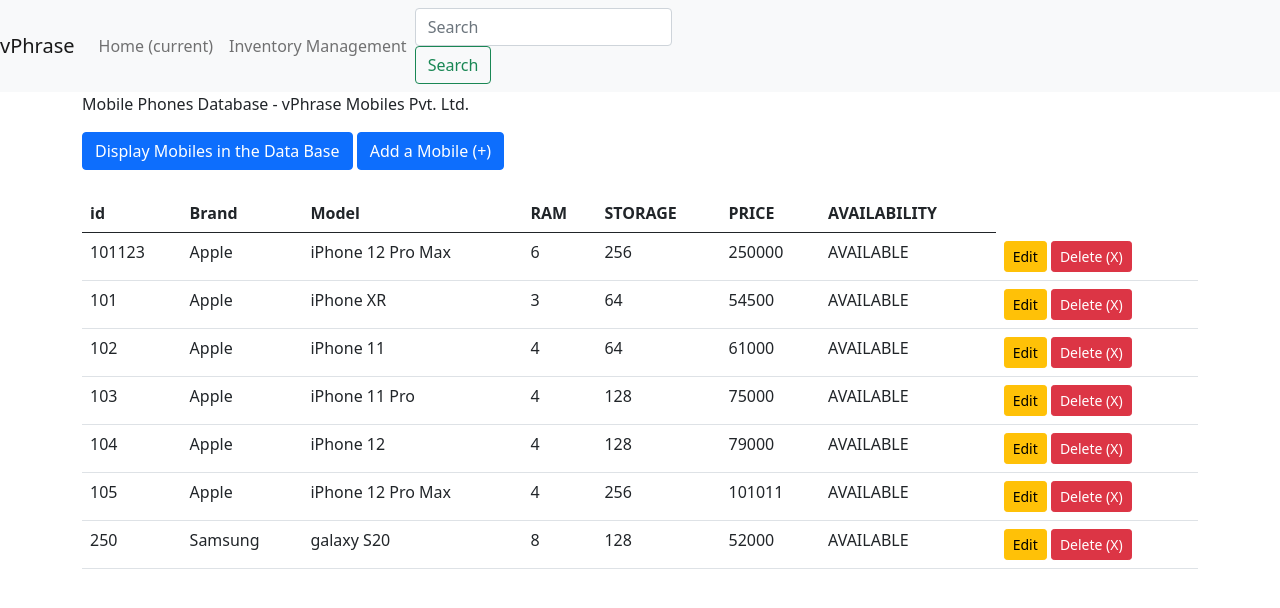
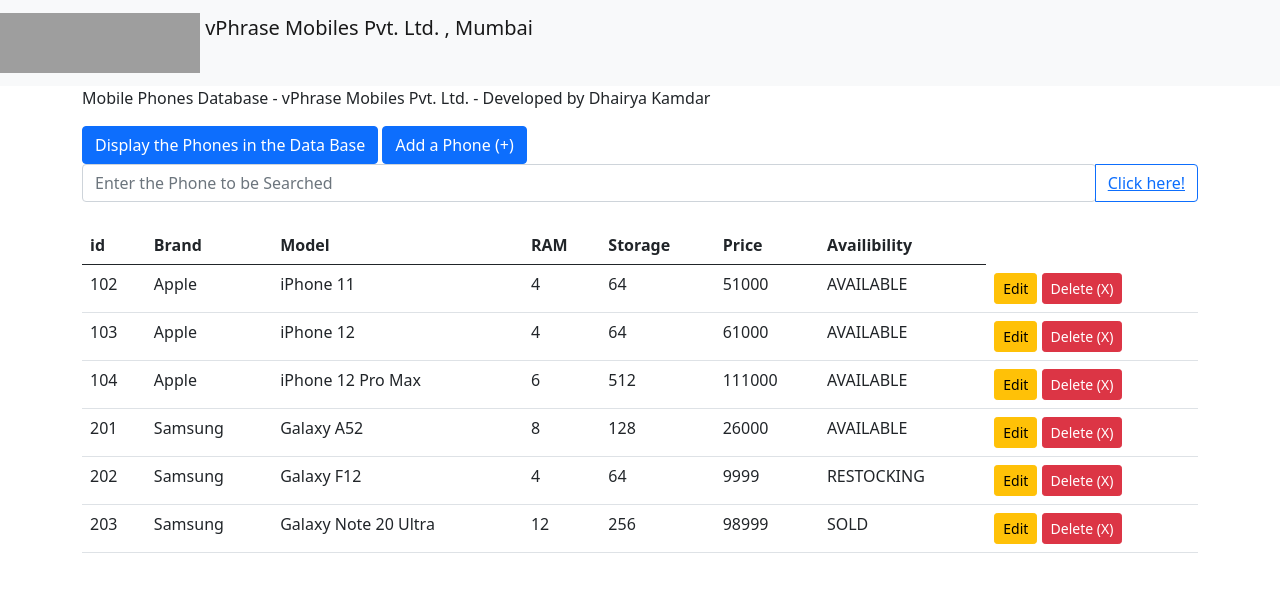
Before and after one commit to dhairyakamdar/vphrase-round3-dhairyakamdar, a Django app: page /del_mobile/1 in a window 1280 px wide. Shown: the top 608 px of the page. Run offline with Django 3.2, Linux system fonts and the light colour scheme; data comes from the database, SQL or seed files in the repository; some libraries are stand-ins or nearby versions; grey boxes are pictures that could not be loaded.

Commit message:
Do Something Once More

```diff
--- a/inventory/forms.py
+++ b/inventory/forms.py
@@ -3,5 +3,5 @@ from .models import *
 
 class mobileform(forms.ModelForm):
     class Meta:
-            model = mobile
-            fields = ('idno','brand','name','ram','storage','price','stock')
+            model = phone
+            fields = ('idno','brand','name','ram','storage','price','availibility')
--- a/inventory/models.py
+++ b/inventory/models.py
@@ -1,20 +1,22 @@
 from django.db import models
 
 # Create your models here.
-class mobile(models.Model):
+class phone(models.Model):
     idno = models.IntegerField()
     brand = models.CharField(max_length=50)
     name = models.CharField(max_length=50)
     ram = models.IntegerField()
     storage = models.IntegerField()
     price = models.IntegerField()
+    # stock_qty = models.IntegerField()
     choice = (
-        ('AVAILABLE ','Item Ready to be Sold'),
-        ('SOLD','Item Soldout'),
-        ('Restocking','Item will be Restocked in a few Days')
+    ('AVAILABLE ','Item Ready to be Sold'),
+    ('SOLD','Item Soldout'),
+    ('RESTOCKING','Item will be Restocked in a few Days')
     )
-    stock = models.CharField(choices=choice,default="AVAILABLE",max_length=50)
-   # class Meta:
-       # abstract = True
+    availibility = models.CharField(choices=choice,default="AVAILABLE",max_length=50)
+
+    # class Meta:
+    #     abstract = True
     def __str__(self):
         return 'Name : {0} Brand : {1} Price: {2}'.format(self.name,self.brand,self.price)
--- a/inventory/templates/add_new.html
+++ b/inventory/templates/add_new.html
@@ -18,8 +18,8 @@
                 </div>
             </div>
             {% endfor %}
-
-            <button type="submit" class="btn btn-primary" name="button">Add Mobile</button>
+            <br>
+            <button type="submit" class="btn btn-primary" name="button">Add Phone</button>
 
         </form>
     </div>
--- a/inventory/templates/base.html
+++ b/inventory/templates/base.html
@@ -1,7 +1,6 @@
 <html>
-
     <head>
-        <title>Inventory</title>
+        <title>vPhrase Inventory Management System </title>
     </head>
 
    {% load static %}
@@ -12,28 +11,16 @@
 <body>
 
 
-<nav class="navbar navbar-expand-lg navbar-light bg-light">
-  <a class="navbar-brand" href="{% url 'display_mobiles' %}">vPhrase</a>
-  <button class="navbar-toggler" type="button" data-toggle="collapse" data-target="#navbarSupportedContent" aria-controls="navbarSupportedContent" aria-expanded="false" aria-label="Toggle navigation">
-    <span class="navbar-toggler-icon"></span>
-  </button>
+<nav class="navbar navbar-light bg-light">
+  <a class="navbar-brand" href="{% url 'display_mobiles' %}">
+    <img src="{% static 'logo.png' %}" width="200" height="60" class="d-inline-block align-top" alt="">
+    vPhrase Mobiles Pvt. Ltd. , Mumbai
+  </a>
+</nav>
 
-  <div class="collapse navbar-collapse" id="navbarSupportedContent">
-    <ul class="navbar-nav mr-auto">
-      <li class="nav-item active">
-        <a class="nav-link" href="#">Home <span class="sr-only">(current)</span></a>
-      </li>
-      <li class="nav-item">
-        <a class="nav-link" href="#">Inventory Management</a>
-      </li>
 
-    </ul>
-    <form class="form-inline my-2 my-lg-0">
-      <input class="form-control mr-sm-2" type="search" placeholder="Search" aria-label="Search">
-      <button class="btn btn-outline-success my-2 my-sm-0" type="submit">Search</button>
-    </form>
-  </div>
-</nav>
+
+
 
 <div class ="container">
 
--- a/inventory/templates/index.html
+++ b/inventory/templates/index.html
@@ -2,11 +2,16 @@
 
 {% block body %}
  <div class = "button-group">
-    <p class="font-weight-bold">Mobile Phones Database - vPhrase Mobiles Pvt. Ltd. </p>
- <a href ="{% url 'display_mobiles' %}" class="btn btn-primary btn-md" role="button"> Display Mobiles in the Data Base </a>
- <a href ="{% url 'add_mobile' %}" class="btn btn-primary btn-md" role="button"> Add a Mobile (+) </a>
+    <p class="font-weight-bold">Mobile Phones Database - vPhrase Mobiles Pvt. Ltd.    - Developed by Dhairya Kamdar</p>
+ <a href ="{% url 'display_mobiles' %}" class="btn btn-primary btn-md" role="button"> Display the Phones in the Data Base </a>
+ <a href ="{% url 'add_mobile' %}" class="btn btn-primary btn-md" role="button"> Add a Phone (+) </a>
 
-
+ <div class="input-group">
+  <input type="search" class="form-control rounded" placeholder="Enter the Phone to be Searched" aria-label="Search"
+    aria-describedby="search-addon" />
+  <button type="button" class="btn btn-outline-primary">
+  <a href="{% url 'display_mobiles' %}">Click here!</a>
+  </button>
 </div>
 
 <br>
@@ -19,9 +24,10 @@
             <th>Brand</th>
             <th>Model</th>
             <th>RAM  </th>
-            <th>STORAGE </th>
-            <th>PRICE </th>
-            <th>AVAILABILITY </th>
+            <th>Storage </th>
+            <th>Price </th>
+            {% comment %} <th>Stock Qty</th> {% endcomment %}
+            <th>Availibility </th>
         </tr>
     </thread>
 
@@ -34,7 +40,8 @@
             <td>{{ item.ram }}</td>
             <td>{{ item.storage }} </td>
             <td>{{ item.price }} </td>
-            <td>{{ item.stock }} </td>
+            {% comment %} <td>{{ item.stock_qty }} </td> {% endcomment %}
+            <td>{{ item.availibility }} </td>
             <td>
                 <a href ="{% url 'edit_mobile' item.pk%}" class ="btn btn-warning btn-sm" role="button"> Edit </a>
                   <a href ="{% url 'del_mobile' item.pk%}" class ="btn btn-danger btn-sm" role="button"> Delete (X) </a>
--- a/inventory/views.py
+++ b/inventory/views.py
@@ -9,7 +9,7 @@ def index(request):
 
 
 def display_mobiles(request):
-    items = mobile.objects.all()
+    items = phone.objects.all()
     context = {
         'items' : items,
     }
@@ -47,14 +47,35 @@ def edit_device(request,pk,model,cls):
         return render(request, 'edit_item.html', {'form' : form})
 
 def edit_mobile(request,pk):
-    return edit_device(request,pk,mobile,mobileform)
+    return edit_device(request,pk,phone,mobileform)
 
 def del_mobile(request,pk):
-    mobile.objects.filter(id=pk).delete()
+    phone.objects.filter(id=pk).delete()
 
-    items=mobile.objects.all()
+    items=phone.objects.all()
 
     context ={
         'items' : items
     }
     return render(request, 'index.html',context)
+
+
+# def search(request):
+#     if request.method == 'GET' :
+#         mobile_name = request.GET.get('search')
+#         try :
+#             status=mobile.objects.filter(name__icontains=mobile_name)
+#         except mobile.DoesNotExist:
+#             status=None
+#         return render(request,"search.html",{"books":status})
+#     else :
+#         return render(request,"search.html",{})
+
+# def search(request):
+
+#     if request.method == 'GET':
+#         form = new_form(request.POST)
+#         if form.is_valid():
+#             search_query = request.GET.get('search', None)
+#             if search_query:
+#                 mobile = mobile.objects.filter(name__icontains=search_query)
--- a/vphrase_mob/settings.py
+++ b/vphrase_mob/settings.py
@@ -25,7 +25,7 @@ SECRET_KEY = 'django-insecure-2#qjs1gi^rc+ag-z#6_e=+a42qdk3#wzh3o8cse9^qsupfjvf@
 # SECURITY WARNING: don't run with debug turned on in production!
 DEBUG = True
 
-ALLOWED_HOSTS = []
+ALLOWED_HOSTS = ['192.168.0.107','127.0.0.1']
 
 
 # Application definition
```
Also changed, not shown: inventory/admin.py (+8 -1 lines), inventory/urls.py (+7 -0 lines), db.sqlite3, inventory/migrations/0001_initial.py, inventory/migrations/0002_alter_mobile_stock.py (deleted).
